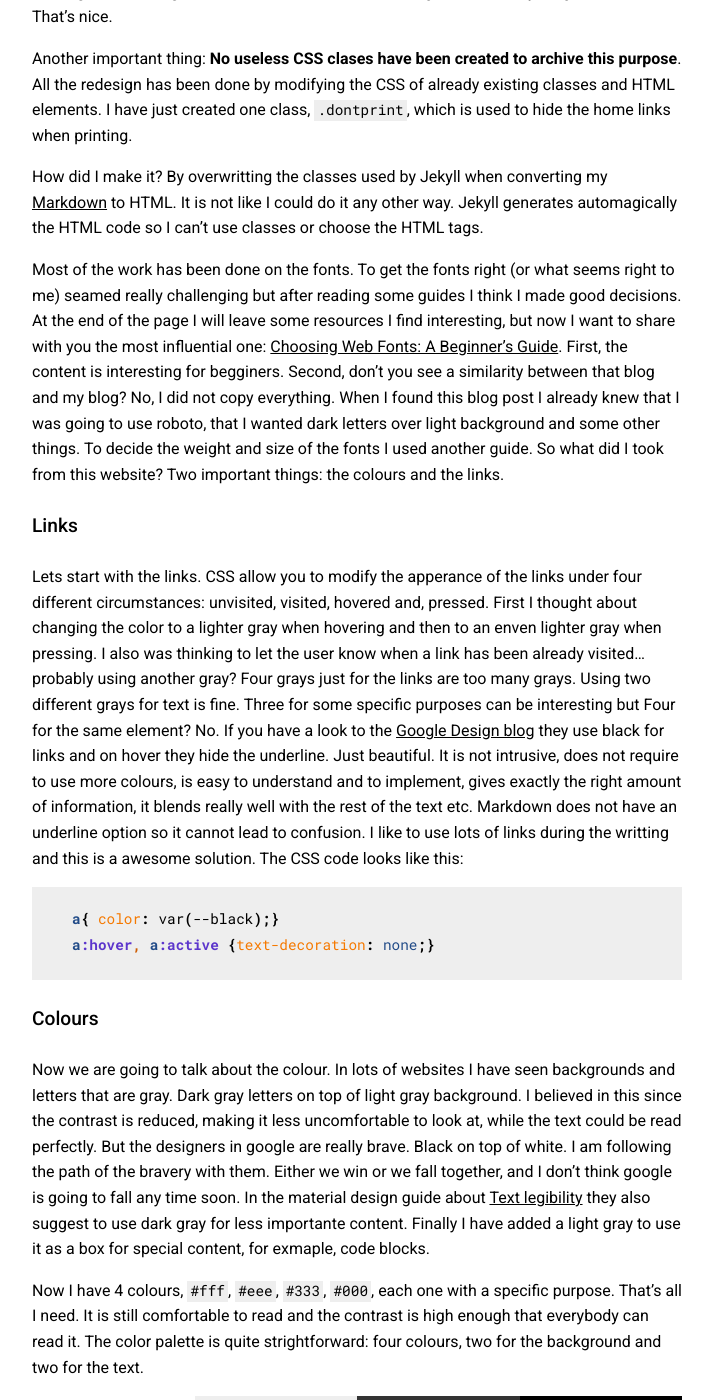
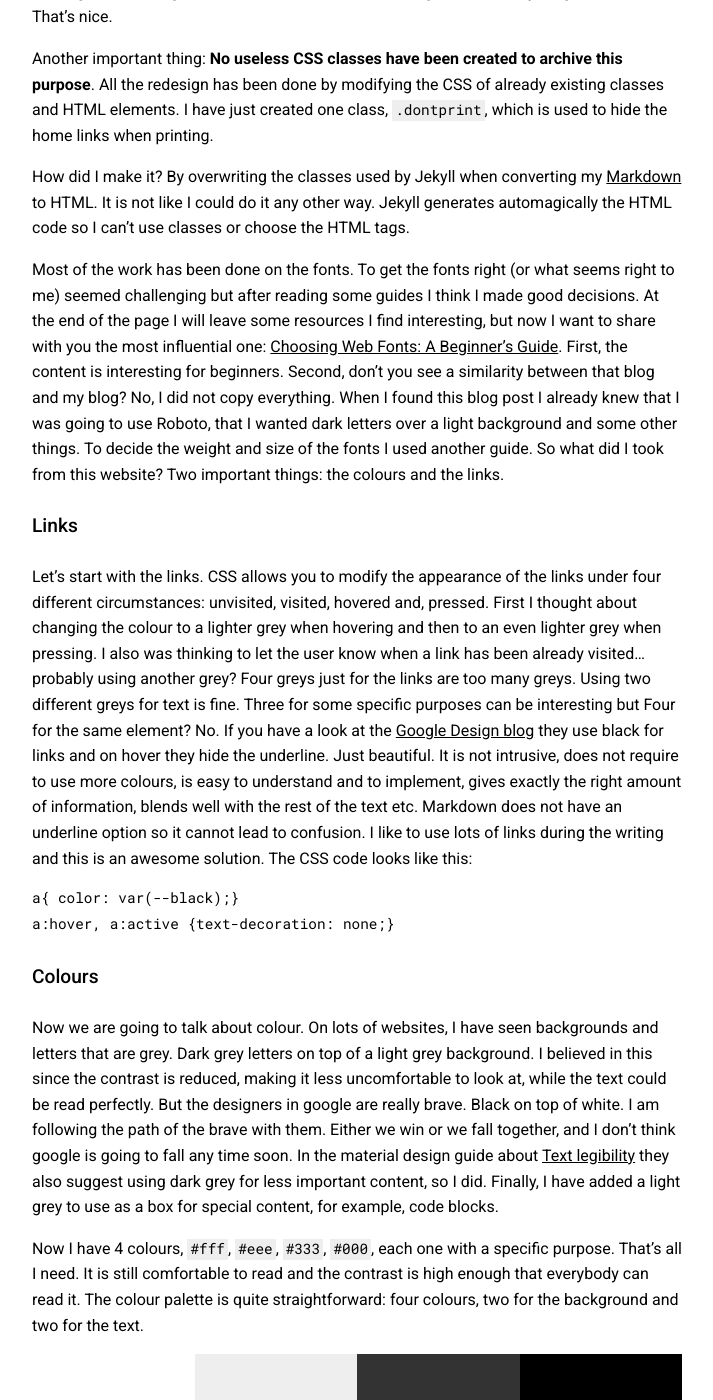
Before and after one commit to edoelas/agdb, a Jekyll site: the page built from _posts/2021-05-25-I-am-a-sinner.md, in a window 1280 px wide and 1400 px high, scrolled down 2088 px. Shown: the whole window, without its empty margins (283-996 px from the left). Built offline with Jekyll 4.4.1, drawn with Linux system fonts in a browser that asks for light colours; formulas are drawn with MathJax 3; some of the changed text lies outside the part shown.

Commit message:
last post correction

````diff
--- a/_posts/2021-05-25-I-am-a-sinner.md
+++ b/_posts/2021-05-25-I-am-a-sinner.md
@@ -6,30 +6,30 @@
 
 {% assign media = site.baseurl | append: "assets/media/" | append:  page.path | replace: ".md","" | replace: "_posts/",""  %}
 
-![How did the blog look befor the redesign.]({{media}}/old_blog.png)
-*How did the blog look befor the redesign.*
+![How did the blog look before the redesign.]({{media}}/old_blog.png)
+*How did the blog look before the redesign.*
 
-I have sinned. I said I wanted to keep this blog as minimal as possible. I bragged about the few lines I use. That I was just using 60 CSS lines. What have I done? Now I use  around 200 lines of CSS. How many lines I will be using tomorrow? 1.000? 10.000? Nobody knows. I have became what I promissed to destroy. I am a monster. I am the father of the bloat.
+I have sinned. I said I wanted to keep this blog as minimal as possible. I bragged about the few lines I use. That I was just using 60 CSS lines. What have I done? Now I use around 200 lines of CSS. How many lines I will be using tomorrow? 1.000? 10.000? Nobody knows. I have become what I promised to destroy. I am a monster. I am the father of the bloat.
 
-Okay, enough stupidity for today, now I am going to talk about what happened. Did I just woke up one morning and decided to spend my whole day fiddling with CSS? No, as I said I am not a web designer but, as any human, I like beautiful things. Two days ago, 23 May 2021, the day of the creation of this blog, at 22:08 I sent the blog link to one of my friends and he replies:
+Okay, enough stupidity for today, now I am going to talk about what happened. Did I just woke up one morning and decided to spend my whole day fiddling with CSS? No, as I said I am not a web designer but, like any human, I like beautiful things. Two days ago, 23 May 2021, the day of the creation of this blog, at 22:08 I sent the blog link to one of my friends and he replies:
 
 > "Ugly as a toad."<br>- A. K.
 
-That response opened my eyes. My reaction was not imediate but that comment started the redesign. The harsh truth is that the default browser fonts are not the best ones.
+That response opened my eyes. My reaction was not immediate but that comment started the redesign. The harsh truth is that the default browser fonts are not the best ones.
 
-When I did my first blog I loved its home page but two days ago, when I changed the layout of it, I discovered that my old home page was garbage. Two days ago I thought that the design of my blog was almost perfect. Now I think it was garbage. As we say here: "Who does not know god will prays to any saint." And that is exactly what happened. Now my question is: in a year or so, will I find that this blog is garbage and discover something way better? Is that even possible? I would think that it is not possible, but the recent events suggest the oposite.
+When I did my first blog I loved its home page but two days ago, when I changed the layout of it, I discovered that my old home page was garbage. Two days ago I thought that the design of my blog was almost perfect. Now I think it was garbage. As we say here: "Who does not know God will pray to any saint." And that is exactly what happened. Now my question is: in a year or so, will I find that this blog is garbage and discover something way better? Is that even possible? I would think that it is not possible, but the recent events suggest the opposite.
 
 ### The changes
 
 Originally I just thought of doing a few quality of life changes. Most of them are already done:
 
-- **Adding RSS**. Yes, you can read my blog withot ever entering my blog. Without appreciating the beauty of it.
+- **Adding RSS**. Yes, you can read my blog without ever entering my blog. Without appreciating the beauty of it.
 
-- **Hide useless links when printing**. If you want to print some article now you can do it withot printing the ugly [home]({{ site.baseurl }}) links. I don't know if anybody will print them but it is a problem that I have encountered when saving other webpages as PDF.
+- **Hide useless links when printing**. If you want to print some article now you can do it without printing the ugly [home]({{ site.baseurl }}) links. I don't know if anybody will print them but it is a problem that I have encountered when saving other web pages as PDF.
 
-- **Google analytics**. Google knows what are you eating right now. Are you using [DuckDuckGo](https://duckduckgo.com/)? Useless in this page. I just want to know (for free) how many people is visiting my blog and where are the visitors from. Any alternatives are welcome, my email is at the end of the home screen.
+- **Google analytics**. Google knows what are you eating right now. Are you using [DuckDuckGo](https://duckduckgo.com/)? Useless on this page. I just want to know (for free) how many people is visiting my blog and where are the visitors from. Any alternatives are welcome, my email is at the end of the home screen.
 
-- **Improved the HTML code**. It was quite good, but there were still some problems because I did not understood how [Liquid](https://shopify.github.io/liquid/) works. Now it is even better.
+- **Improved the HTML code**. It was quite good, but there were still some problems because I did not understand how [Liquid](https://shopify.github.io/liquid/) works. Now it is even better.
 
 There are still some things to do:
 
@@ -38,43 +38,43 @@
 - [Solve hassle with image insertion](https://stackoverflow.com/questions/67660810/is-there-a-way-in-jekyll-to-set-a-base-path-for-images)
 - [Alt text below images](https://stackoverflow.com/questions/19331362/using-an-image-caption-in-markdown-jekyll)
 
-But while I was at it I thought: "Why not to take this oportunity to improove the design?". My plan was just to change the colours and fonts. In fact that is exactly what I did, but with an attention to the detail I never believed I would be doing it.
+But while I was at it I thought: "Why not take this opportunity to improve the design?". My plan was just to change the colours and fonts. In fact, that is exactly what I did, but with an attention to detail I never believed to be possible (for me).
 
 ### The redesign
 
 First of all and the most important thing: **no HTML code has been harmed during the redesign of this blog**. The HTML code hasn't been changed at all. Everything is CSS work. That's nice.
 
-Another important thing: **No useless CSS clases have been created to archive this purpose**. All the redesign has been done by modifying the CSS of already existing classes and HTML elements. I have just created one class, `.dontprint`, which is used to hide the home links when printing.
+Another important thing: **No useless CSS classes have been created to archive this purpose**. All the redesign has been done by modifying the CSS of already existing classes and HTML elements. I have just created one class, `.dontprint`, which is used to hide the home links when printing.
 
-How did I make it? By overwritting the classes used by Jekyll when converting my [Markdown](https://en.wikipedia.org/wiki/Markdown) to HTML. It is not like I could do it any other way. Jekyll generates automagically the HTML code so I can't use classes or choose the HTML tags.
+How did I make it? By overwriting the classes used by Jekyll when converting my [Markdown](https://en.wikipedia.org/wiki/Markdown) to HTML. It is not like I could do it any other way. Jekyll generates automagically the HTML code so I can't use classes or choose the HTML tags.
 
-Most of the work has been done on the fonts. To get the fonts right (or what seems right to me) seamed really challenging but after reading some guides I think I made good decisions. At the end of the page I will leave some resources I find interesting, but now I want to share with you the most influential one: [Choosing Web Fonts: A Beginner’s Guide](https://design.google/library/choosing-web-fonts-beginners-guide/). First, the content is interesting for begginers. Second, don't you see a similarity between that blog and my blog? No, I did not copy everything. When I found this blog post I already knew that I was going to use roboto, that I wanted dark letters over light background and some other things. To decide the weight and size of the fonts I used another guide. So what did I took from this website? Two important things: the colours and the links.
+Most of the work has been done on the fonts. To get the fonts right (or what seems right to me) seemed challenging but after reading some guides I think I made good decisions. At the end of the page I will leave some resources I find interesting, but now I want to share with you the most influential one: [Choosing Web Fonts: A Beginner’s Guide](https://design.google/library/choosing-web-fonts-beginners-guide/). First, the content is interesting for beginners. Second, don't you see a similarity between that blog and my blog? No, I did not copy everything. When I found this blog post I already knew that I was going to use Roboto, that I wanted dark letters over a light background and some other things. To decide the weight and size of the fonts I used another guide. So what did I took from this website? Two important things: the colours and the links.
 
 #### Links
 
-Lets start with the links. CSS allow you to modify the apperance of the links under four different circumstances: unvisited, visited, hovered and, pressed. First I thought about changing the color to a lighter gray when hovering and then to an enven lighter gray when pressing. I also was thinking to let the user know when a link has been already visited... probably using another gray? Four grays just for the links are too many grays. Using two different grays for text is fine. Three for some specific purposes can be interesting but Four for the same element? No. If you have a look to the [Google Design blog](https://design.google/library/racial-equity-everyday-products/) they use black for links and on hover they hide the underline. Just beautiful. It is not intrusive, does not require to use more colours, is easy to understand and to implement, gives exactly the right amount of information, it blends really well with the rest of the text etc. Markdown does not have an underline option so it cannot lead to confusion. I like to use lots of links during the writting and this is a awesome solution. The CSS code looks like this:
+Let's start with the links. CSS allows you to modify the appearance of the links under four different circumstances: unvisited, visited, hovered and, pressed. First I thought about changing the colour to a lighter grey when hovering and then to an even lighter grey when pressing. I also was thinking to let the user know when a link has been already visited... probably using another grey? Four greys just for the links are too many greys. Using two different greys for text is fine. Three for some specific purposes can be interesting but Four for the same element? No. If you have a look at the [Google Design blog](https://design.google/library/racial-equity-everyday-products/) they use black for links and on hover they hide the underline. Just beautiful. It is not intrusive, does not require to use more colours, is easy to understand and to implement, gives exactly the right amount of information, blends well with the rest of the text etc. Markdown does not have an underline option so it cannot lead to confusion. I like to use lots of links during the writing and this is an awesome solution. The CSS code looks like this:
 
-```css
+```CSS
 a{ color: var(--black);}
 a:hover, a:active {text-decoration: none;}
 ```
 
 #### Colours
 
-Now we are going to talk about the colour. In lots of websites I have seen backgrounds and letters that are gray. Dark gray letters on top of light gray background. I believed in this since the contrast is reduced, making it less uncomfortable to look at, while the text could be read perfectly. But the designers in google are really brave. Black on top of white. I am following the path of the bravery with them. Either we win or we fall together, and I don't think google is going to fall any time soon. In the material design guide about [Text legibility](https://material.io/design/color/text-legibility.html#legibility-standards) they also suggest to use dark gray for less importante content. Finally I have added a light gray to use it as a box for special content, for exmaple, code blocks.
+Now we are going to talk about colour. On lots of websites, I have seen backgrounds and letters that are grey. Dark grey letters on top of a light grey background. I believed in this since the contrast is reduced, making it less uncomfortable to look at, while the text could be read perfectly. But the designers in google are really brave. Black on top of white. I am following the path of the brave with them. Either we win or we fall together, and I don't think google is going to fall any time soon. In the material design guide about [Text legibility](https://material.io/design/color/text-legibility.html#legibility-standards) they also suggest using dark grey for less important content, so I did. Finally, I have added a light grey to use as a box for special content, for example, code blocks.
 
- Now I have 4 colours, `#fff`, `#eee`, `#333`, `#000`, each one with a specific purpose. That's all I need. It is still comfortable to read and the contrast is high enough that everybody can read it. The color palette is quite strightforward: four colours, two for the background and two for the text.
+ Now I have 4 colours, `#fff`, `#eee`, `#333`, `#000`, each one with a specific purpose. That's all I need. It is still comfortable to read and the contrast is high enough that everybody can read it. The colour palette is quite straightforward: four colours, two for the background and two for the text.
 
 ![Colours in order: #fff, #eee, #333, #000]({{ media }}/colours.png)
 *Colours in order: #fff, #eee, #333, #000. First one invisible since it is the same colour as the background.*
 
-Another question to think about is which color palette use for the code highlight. I think that is something I will take care of in the future. So far I have just choosen the [Tango](http://jwarby.github.io/jekyll-pygments-themes/languages/python.html) theme from [Pygments](https://pygments.org/) but I will modify it soon since I have been told that some colours might not have enough contrast.
+Another question to think about is which colour palette to use for the code highlight. I think that is something I will take care of in the future. So far I have just chosen the [Tango](http://jwarby.github.io/jekyll-pygments-themes/languages/python.html) theme from [Pygments](https://pygments.org/) but I will modify it soon since I have been told that some colours might not have enough contrast.
 
 #### Fonts
 
-Fonts are really important for this blog. As you have seen there are not fancy graphics, menus, side boxes or anything. Everything is text. Not even buttons, I am using links. The only images you will find are the ones inside the posts and the favicon. I have made the concious decision of not putting an image as the header of each post, as almost any other blog does. The text oriented content is a barrier that once overcomed is very rewarding. I was taught that by a terminal.
+Fonts are really important for this blog. As you have seen there are no fancy graphics, menus, side boxes or anything. Everything is text. Not even buttons, I am using links. The only images you will find are the ones inside the posts and the favicon. I have made the conscious decision of not putting an image as the header of each post, as almost any other blog does. The fear of text-oriented content is a barrier that once overcome is very rewarding. I was taught that by a terminal.
 
-I wanted to use Roboto as the font for my text. It is used by google so it must be a good choice. Google designers must know a couple of things about web design. I was planning to use a secondary font for some specific purposes but looking at the google design blog I found out that they were using only Roboto (that's not 100% true). Once again I believed in Google and used only Roboto. In fact, for the inline code and code blocks I am using Roboto on its mono variant. The usage of Roboto as my main and only font is not a fixed decision since I have read that for long text a serif font can be better suited. No one knows what the future holds.
+I wanted to use Roboto as the font for my text. It is used by Google so it must be a good choice. Google designers must know a couple of things about web design. I was planning to use a secondary font for some specific purposes but looking at the google design blog I found out that they were using only Roboto (that's not 100% true). Once again I believed in Google and used only Roboto. In fact, for the inline code and code blocks I am using Roboto on its mono variant. The usage of Roboto as my main and only font is not a fixed decision since I have read that for long text a serif font can be better suited. No one knows what the future holds.
 
 In the guide about [the type system](https://material.io/design/typography/the-type-system.html#applying-the-type-scale) I discovered that it was not just about using one font and call it a day. It was about choosing the right size, weight, colour and spacing. This is the CSS that takes care of the important things related to the `<h1>` tag:
 
@@ -96,7 +96,7 @@
 
 ### Conclusion
 
-I have done more changes than the ones explained here but this blog is not about web development. My reasoning when writting this blog is that it could help other developers who decide to create their own blog. At the end I am using just 100-150 extra CSS lines and importing 2 fonts. I am not a designer by any mean, in fact, as you may have discovered basically I just have merged some things that I found interesting, so do not take this as a guide. If you are curious about the CSS it is published on github under the path `/assets/css/BMFB.css`. The name stands for Better Mother Fu**ng Blog as a tribute to [bettermotherfuckingwebsite](http://bettermotherfuckingwebsite.com/), web that I used as my main inspiration when doing the first version of the Blog.
+I have done more changes than the ones explained here but this blog is not about web development. My reasoning when writing this blog is that it could help other developers who decide to create their own blog. In the end, I am using just 100-150 extra CSS lines and importing 2 fonts. I am not a designer by any mean as you may have discovered I just have merged some things that I found interesting, so do not take this as a guide. If you are curious about the CSS it is published on GitHub under the path `/assets/css/BMFB.css`. The name stands for Better Mother Fu**ng Blog as a tribute to [bettermotherfuckingwebsite](http://bettermotherfuckingwebsite.com/), the web that I used as my main inspiration when doing the first version of the Blog.
 
 Here there are some markdown elements that I haven't shown yet. Those elements are latex-like math formulas, horizontal rules and tables:
 
````
Also changed, not shown: other parts of _posts/2021-05-25-I-am-a-sinner.md (+1 -1 lines), README.md, favicon.ico (deleted).
